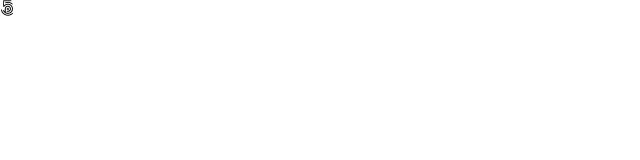
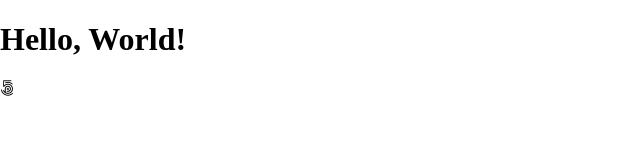
Before and after one commit to rifkyzena/picture-in-picture, a plain HTML site: page index.html in a window 1280 px wide. Shown: the whole page, without its empty margins (0-640 px from the left). Drawn offline with Linux system fonts and the light colour scheme.

Commit message:
hello world

```diff
--- a/index.html
+++ b/index.html
@@ -11,9 +11,10 @@
     <link rel="stylesheet" href="https://cdnjs.cloudflare.com/ajax/libs/font-awesome/6.1.2/css/all.min.css">
     <!-- connect css -->
     <link rel="stylesheet" href="style.css">
-    <!-- tinggal ketik biasa terus pencet tab -->
+    <!-- tinggal ketik biasa terus pencet tab atau enter-->
 </head>
 <body>
+    <h1>Hello, World!</h1>
     <i class="fab fa-500px"></i>
     <!-- CTRL QUESTION MARK-->
     <!-- auto complete kalo ga tab pencet enter -->
--- a/script.js
+++ b/script.js
@@ -1,3 +1,5 @@
 console.log('testing');
 // perkuat devtools, bakal sering buka buka terus
 // inspect element check network, check console, bisa liat macem macem
+
+// new terminal caranya git init, git add ., git commit + message, git push origin master
```
